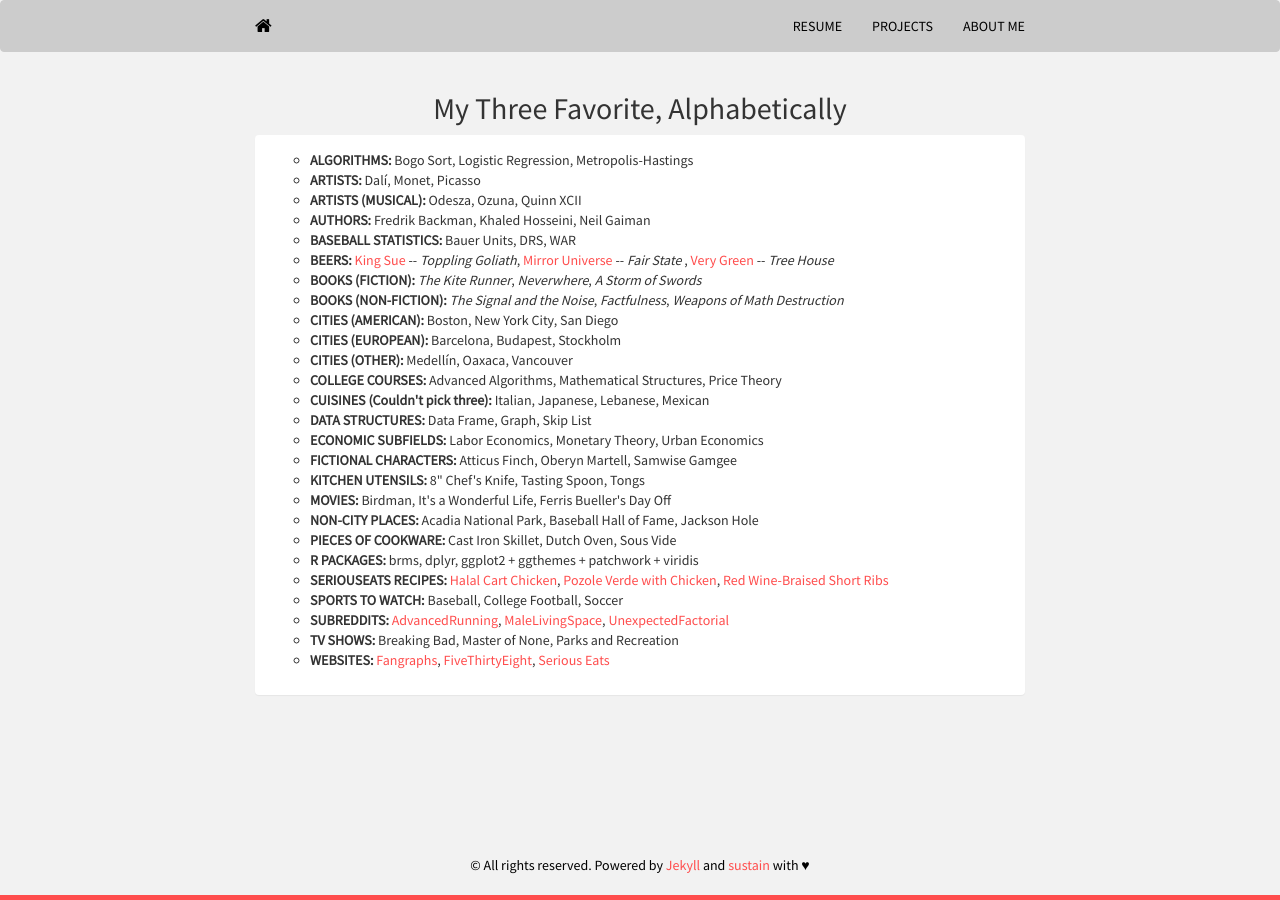
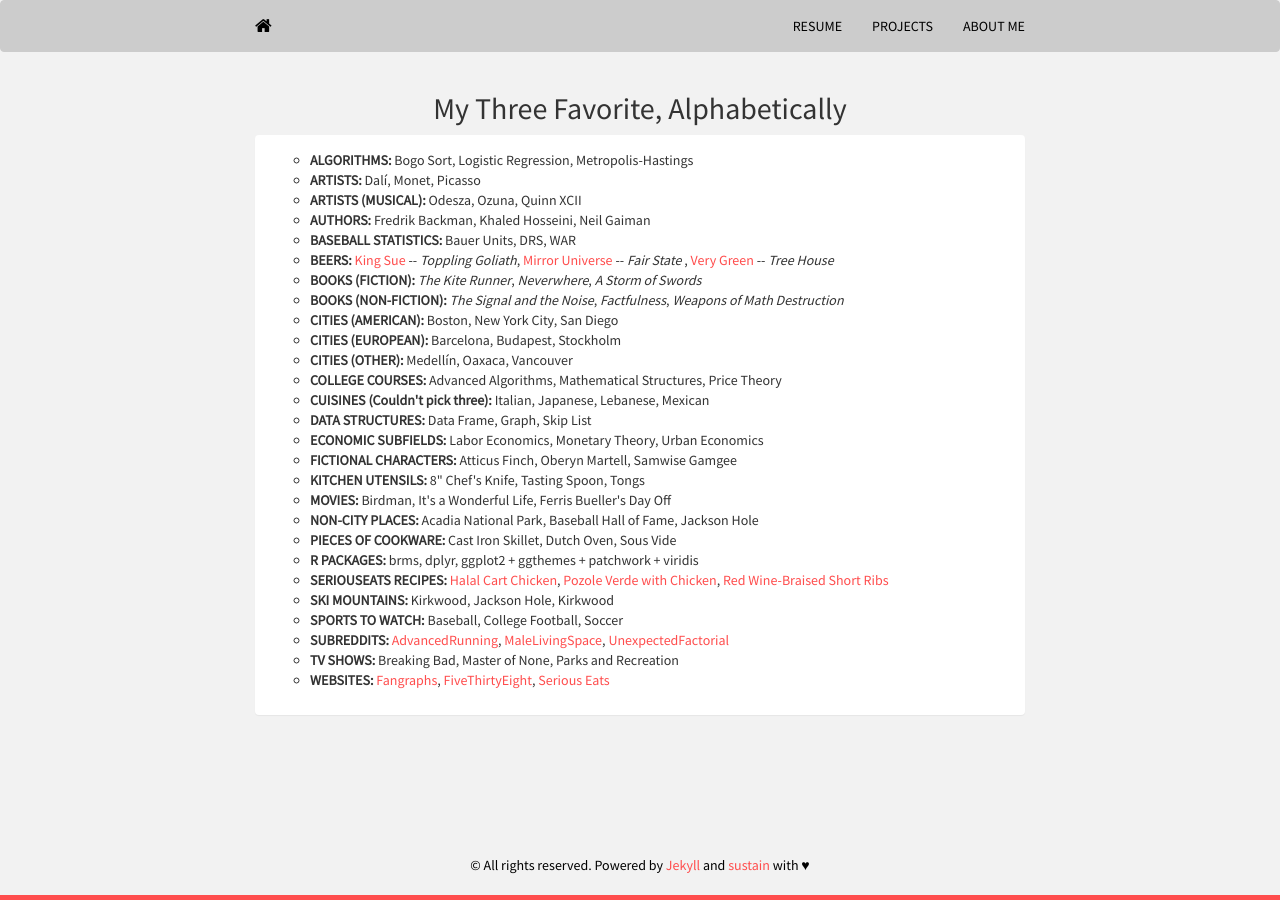
Before and after one commit to mrkaye97/mrkaye97.github.io, a Jekyll site: the page built from random.html, in a window 1280 px wide. Built offline with Jekyll 4.4.1, drawn with Linux system fonts in a browser that asks for light colours; nearby versions of some CDN libraries.

Commit message:
Update random.html

```diff
--- a/random.html
+++ b/random.html
@@ -42,6 +42,7 @@
 					  <li><b>PIECES OF COOKWARE:</b> Cast Iron Skillet, Dutch Oven, Sous Vide</li>
 					  <li><b>R PACKAGES:</b> brms, dplyr, ggplot2 + ggthemes + patchwork + viridis</li>
 					  <li><b>SERIOUSEATS RECIPES:</b> <a href="https://www.seriouseats.com/recipes/2011/12/serious-eats-halal-cart-style-chicken-and-rice-white-sauce-recipe.html">Halal Cart Chicken</a>, <a href="https://www.seriouseats.com/recipes/2017/01/pozole-verde-de-pollo-green-mexican-hominy-and-chicken-soup-recipe.html">Pozole Verde with Chicken</a>, <a href="https://www.seriouseats.com/recipes/2019/12/red-wine-braised-beef-short-ribs-recipe.html">Red Wine-Braised Short Ribs</a></li></li>
+					  <li><b>SKI MOUNTAINS:</b> Kirkwood, Jackson Hole, Kirkwood</li>
 					  <li><b>SPORTS TO WATCH:</b> Baseball, College Football, Soccer</li>
 					  <li><b>SUBREDDITS:</b> <a href="https://www.reddit.com/r/AdvancedRunning">AdvancedRunning</a>, <a href="https://www.reddit.com/r/MaleLivingSpace">MaleLivingSpace</a>, <a href="https://www.reddit.com/r/UnexpectedFactorial">UnexpectedFactorial</a></li>
 					  <li><b>TV SHOWS:</b> Breaking Bad, Master of None, Parks and Recreation</li>
```
